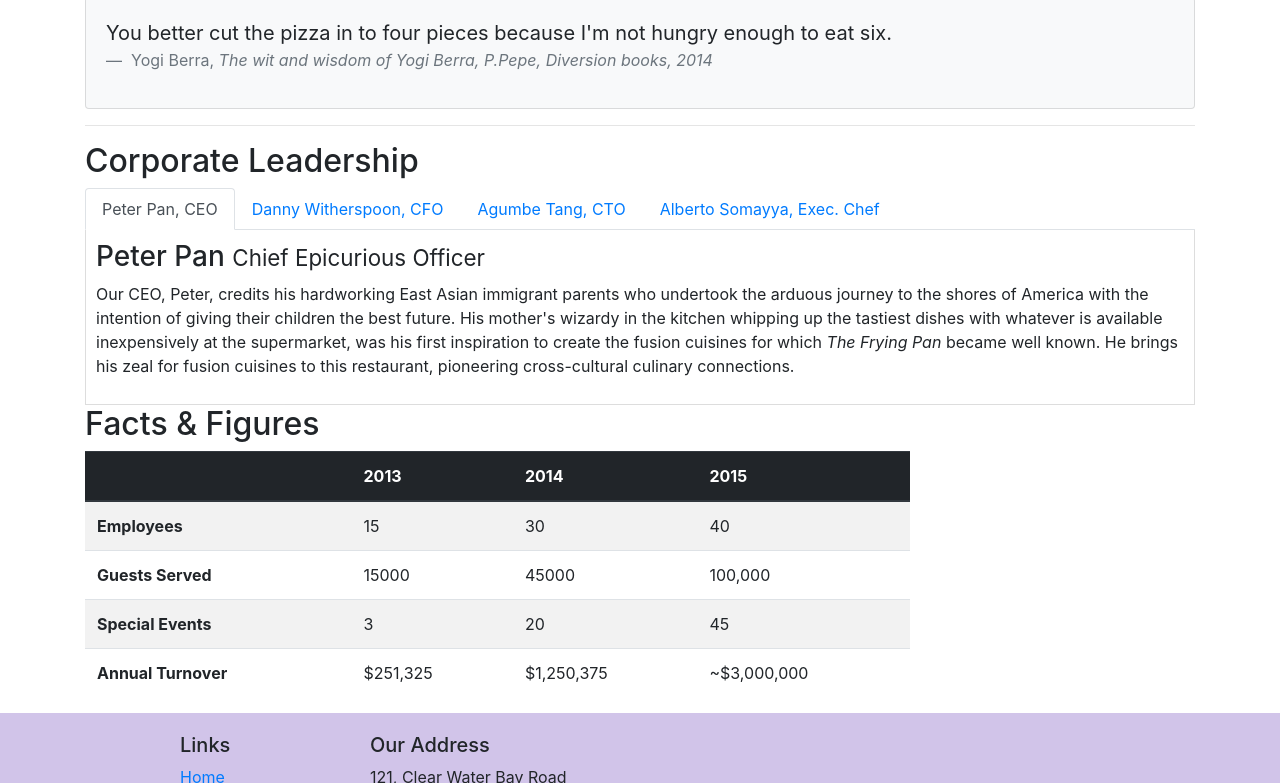
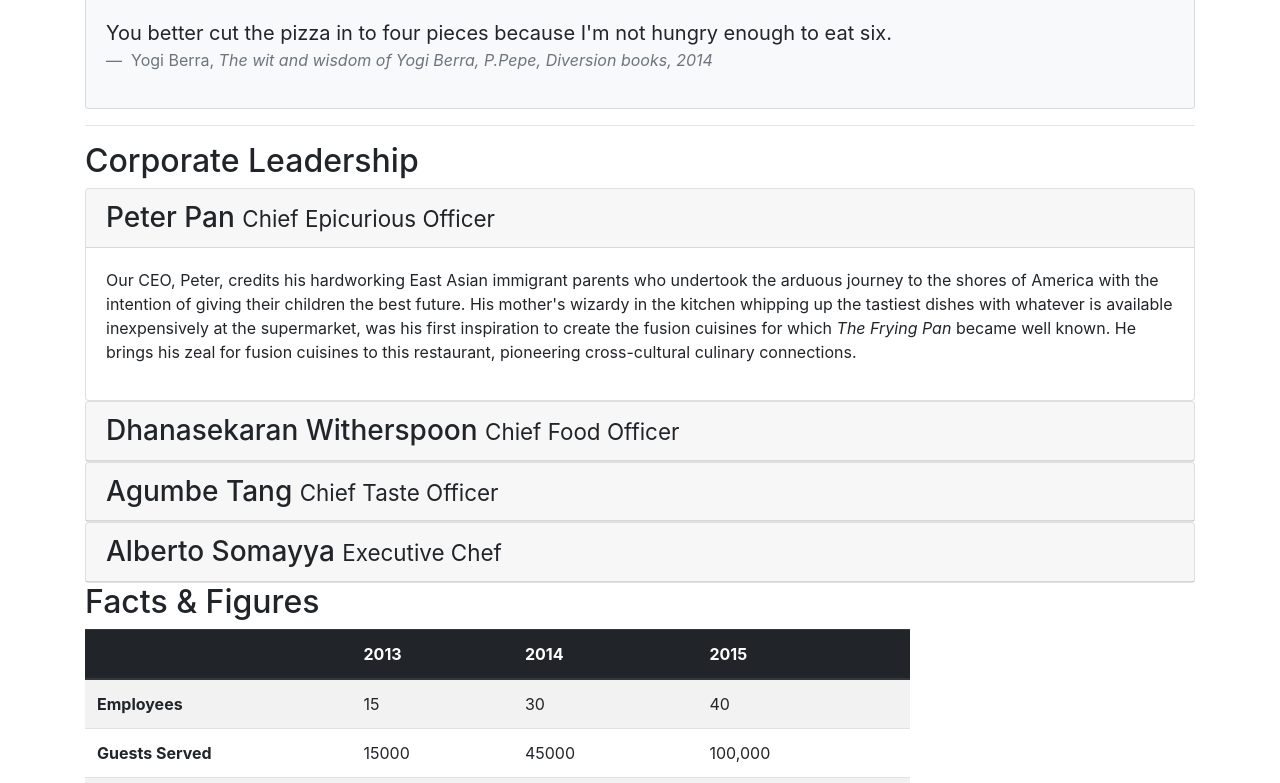
Before and after one commit to IsuruPabasara/Web-App-0, a website: page aboutus.html in a window 1280 px wide. Shown: the part 712-1495 px from the top of the page. Drawn offline with nearby package versions, Linux system fonts and the light colour scheme.

Commit message:
accordion

```diff
--- a/aboutus.html
+++ b/aboutus.html
@@ -98,46 +98,69 @@
         <div class="row row-content align-items-center">
             <div class="col-12">
                 <h2>Corporate Leadership</h2>
-                <ul class="nav nav-tabs">
-                    <li class="nav-item">
-                        <a class="nav-link active" href="#peter" role="tab" data-toggle="tab">
-                            Peter Pan, CEO
-                        </a>
-                    </li>
-                    <li class="nav-item">
-                        <a class="nav-link" href="#danny" role="tab" data-toggle="tab">
-                            Danny Witherspoon, CFO
-                        </a>
-                    </li>
-                    <li class="nav-item">
-                        <a class="nav-link" href="#agumbe" role="tab" data-toggle="tab">
-                            Agumbe Tang, CTO
-                        </a>
-                    </li>
-                    <li class="nav-item">
-                        <a class="nav-link" href="#alberto" role="tab" data-toggle="tab">
-                            Alberto Somayya, Exec. Chef
-                        </a>
-                    </li>
-                </ul>
 
-                <div class="tab-content">
-                    <div role="tabpanel" class="tab-pane fade show active" id="peter">
-                        <h3>Peter Pan <small>Chief Epicurious Officer</small></h3>
-                        <p class="d-none d-sm-block">Our CEO, Peter, credits his hardworking East Asian immigrant parents who undertook the arduous journey to the shores of America with the intention of giving their children the best future. His mother's wizardy in the kitchen whipping up the tastiest dishes with whatever is available inexpensively at the supermarket, was his first inspiration to create the fusion cuisines for which <em>The Frying Pan</em> became well known. He brings his zeal for fusion cuisines to this restaurant, pioneering cross-cultural culinary connections.</p>
+                <div id="accordion">
+                    <div class="card">
+                        <div class="card-header" role="tab" id="peterhead">
+                            <h3 class="mb-0">
+                                <a data-toggle="collapse" data-target="#peter">
+                                Peter Pan <small>Chief Epicurious Officer</small>
+                                </a>
+                            </h3>
+                        </div>
+                        <div class="collapse show" id="peter" data-parent="#accordion">
+                            <div class="card-body">
+                                <p class="d-none d-sm-block">Our CEO, Peter, credits his hardworking East Asian immigrant parents who undertook the arduous journey to the shores of America with the intention of giving their children the best future. His mother's wizardy in the kitchen whipping up the tastiest dishes with whatever is available inexpensively at the supermarket, was his first inspiration to create the fusion cuisines for which <em>The Frying Pan</em> became well known. He brings his zeal for fusion cuisines to this restaurant, pioneering cross-cultural culinary connections.</p>
+                            </div>
+                        </div>
                     </div>
-                    <div role="tabpanel" class="tab-pane fade" id="danny">
-                        <h3>Dhanasekaran Witherspoon <small>Chief Food Officer</small></h3>
-                        <p class="d-none d-sm-block">Our CFO, Danny, as he is affectionately referred to by his colleagues, comes from a long established family tradition in farming and produce. His experiences growing up on a farm in the Australian outback gave him great appreciation for varieties of food sources. As he puts it in his own words, <em>Everything that runs, wins, and everything that stays, pays!</em></p>
+
+                    <div class="card">
+                        <div class="card-header" role="tab" id="dannyhead">
+                            <h3 class="mb-0">
+                                <a data-toggle="collapse" data-target="#danny">
+                                Dhanasekaran Witherspoon <small>Chief Food Officer</small>
+                                </a>
+                            </h3>
+                        </div>
+                        <div class="collapse" id="danny" data-parent="#accordion">
+                            <div class="card-body">
+                                <p class="d-none d-sm-block">Our CFO, Danny, as he is affectionately referred to by his colleagues, comes from a long established family tradition in farming and produce. His experiences growing up on a farm in the Australian outback gave him great appreciation for varieties of food sources. As he puts it in his own words, <em>Everything that runs, wins, and everything that stays, pays!</em></p>
+                            </div>
+                        </div>
                     </div>
-                    <div role="tabpanel" class="tab-pane fade" id="agumbe">
-                        <h3>Agumbe Tang <small>Chief Taste Officer</small></h3>
-                        <p class="d-none d-sm-block">Blessed with the most discerning gustatory sense, Agumbe, our CTO, personally ensures that every dish that we serve meets his exacting tastes. Our chefs dread the tongue lashing that ensues if their dish does not meet his exacting standards. He lives by his motto, <em>You click only if you survive my lick.</em> </p>
+
+                    <div class="card">
+                        <div class="card-header" role="tab" id="agumbehead">
+                            <h3 class="mb-0">
+                                <a data-toggle="collapse" data-target="#agumbe">
+                                Agumbe Tang <small>Chief Taste Officer</small>
+                                </a>
+                            </h3>
+                        </div>
+                        <div class="collapse" id="agumbe" data-parent="#accordion">
+                            <div class="card-body">
+                                <p class="d-none d-sm-block">Blessed with the most discerning gustatory sense, Agumbe, our CTO, personally ensures that every dish that we serve meets his exacting tastes. Our chefs dread the tongue lashing that ensues if their dish does not meet his exacting standards. He lives by his motto, <em>You click only if you survive my lick.</em> </p>
+                            </div>
+                        </div>
                     </div>
-                    <div role="tabpanel" class="tab-pane fade" id="alberto">
-                        <h3>Alberto Somayya <small>Executive Chef</small></h3>
-                        <p class="d-none d-sm-block">Award winning three-star Michelin chef with wide International experience having worked closely with whos-who in the culinary world, he specializes in creating mouthwatering Indo-Italian fusion experiences. He says, <em>Put together the cuisines from the two craziest cultures, and you get a winning hit! Amma Mia!</em> </p>
+
+                    <div class="card">
+                        <div class="card-header" role="tab" id="albertohead">
+                            <h3 class="mb-0">
+                                <a data-toggle="collapse" data-target="#alberto">
+                                Alberto Somayya <small>Executive Chef</small>
+                                </a>
+                            </h3>
+                        </div>
+                        <div class="collapse" id="alberto" data-parent="#accordion">
+                            <div class="card-body">
+                                <p class="d-none d-sm-block">Award winning three-star Michelin chef with wide International experience having worked closely with whos-who in the culinary world, he specializes in creating mouthwatering Indo-Italian fusion experiences. He says, <em>Put together the cuisines from the two craziest cultures, and you get a winning hit! Amma Mia!</em> </p>
+                            </div>
+                        </div>
                     </div>
+
+
                 </div>
             </div>
         </div>
```
